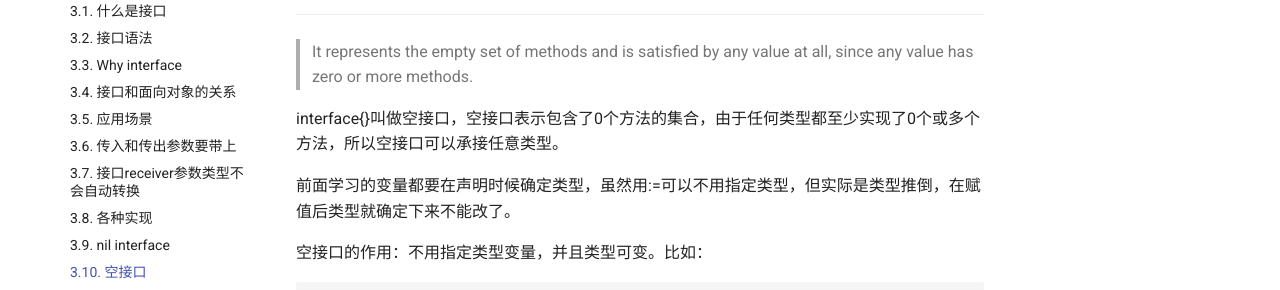
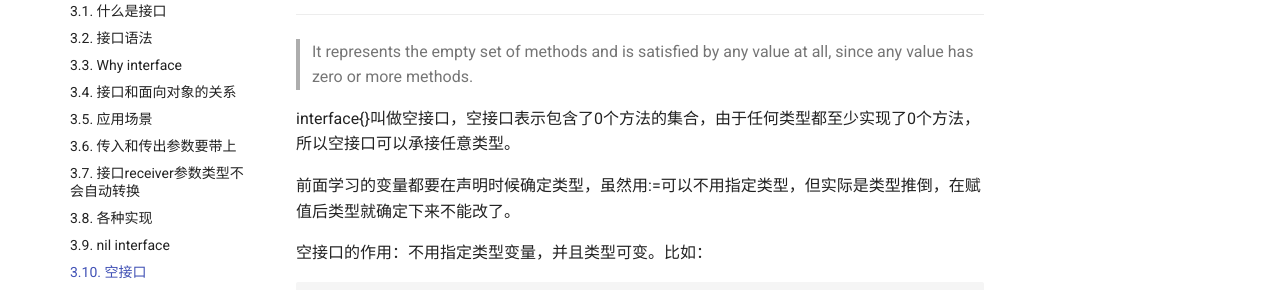
Before and after one commit to yxhsea/golang, an MkDocs documentation site: the page built from docs/method/interface_empty.md, in a window 1280 px wide and 900 px high. Shown: the part 226-516 px from the top of the window. Built offline with MkDocs 1.6.1 and Material for MkDocs 9.7.7, drawn with Linux system fonts in a browser that asks for light colours; comment, search, counter and statistics services are not loaded; old or Windows-style settings are respelled for this version of MkDocs.

Commit message:
2018-05-27

```diff
--- a/docs/method/interface_empty.md
+++ b/docs/method/interface_empty.md
@@ -4,7 +4,7 @@
 
 > It represents the empty set of methods and is satisfied by any value at all, since any value has zero or more methods.
 
-interface{}叫做空接口，空接口表示包含了0个方法的集合，由于任何类型都至少实现了0个或多个方法，所以空接口可以承接任意类型。
+interface{}叫做空接口，空接口表示包含了0个方法的集合，由于任何类型都至少实现了0个方法，所以空接口可以承接任意类型。
 
 前面学习的变量都要在声明时候确定类型，虽然用:=可以不用指定类型，但实际是类型推倒，在赋值后类型就确定下来不能改了。
 
```
